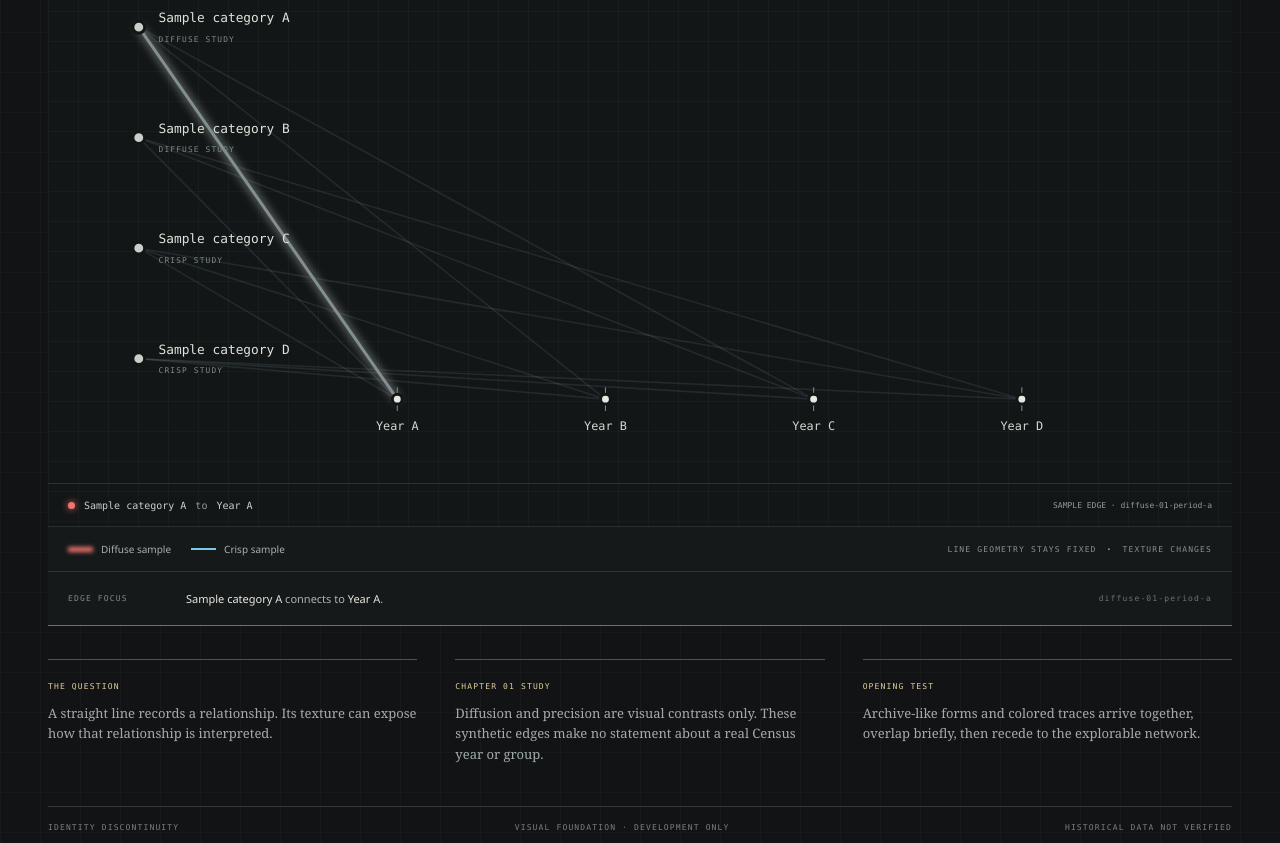
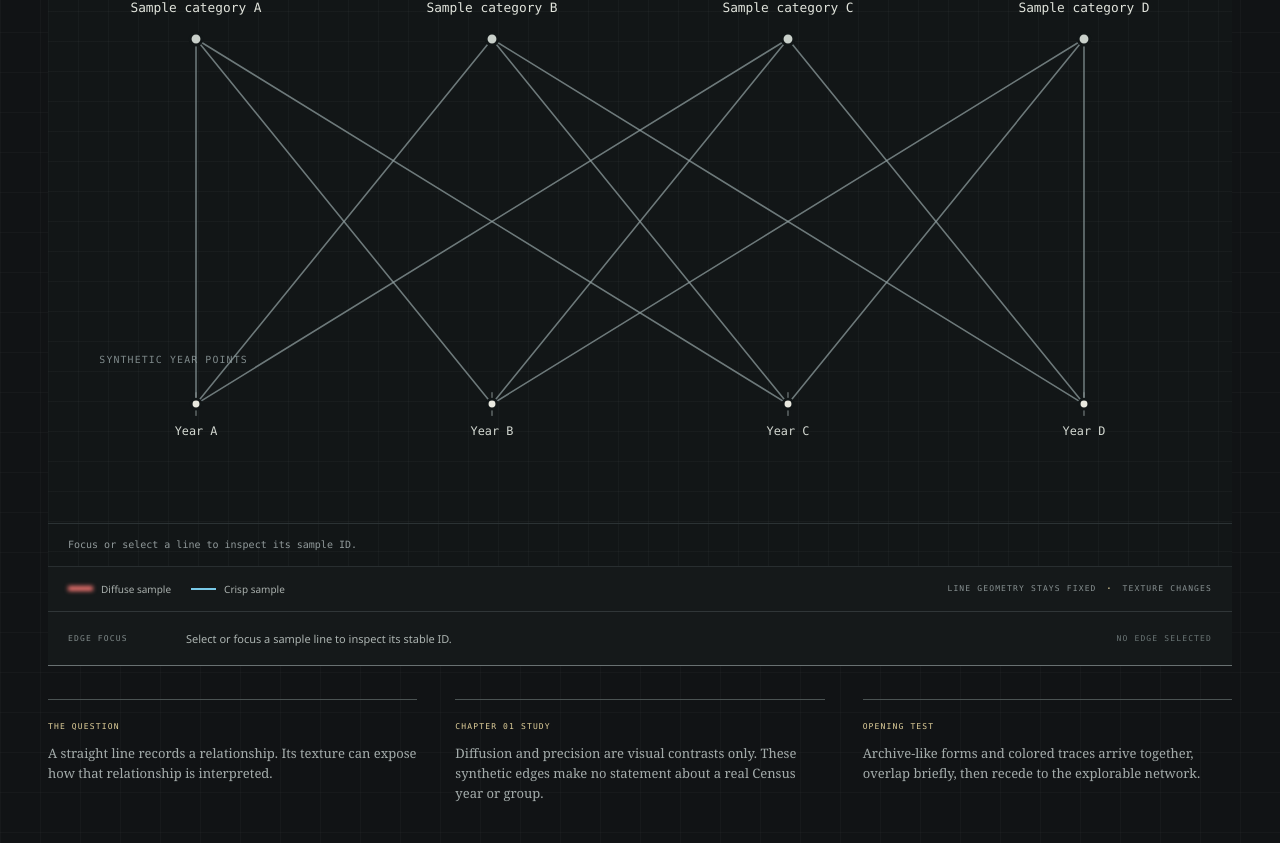
Before and after one commit to HHC9106/identity-discontinuity-web, a Svelte app: page / in a window 1280 px wide. Shown: the part 528-1371 px from the top of the page. Built offline with nearby package versions, Linux system fonts and the light colour scheme.

Commit message:
feat: align category and year rows

```diff
--- a/src/App.svelte
+++ b/src/App.svelte
@@ -7,12 +7,12 @@
 	type Scene = 'network' | 'chapter1' | 'opening';
 
 	let scene: Scene = 'network';
-	let selectedEdgeId = edges[0].id;
+	let selectedEdgeId = '';
 	let diffuseGradient = false;
 	let reducedMotion = false;
 	let sceneMessage = 'Clean Network · synthetic sample';
 
-	$: selectedEdge = edges.find((edge) => edge.id === selectedEdgeId) ?? edges[0];
+	$: selectedEdge = edges.find((edge) => edge.id === selectedEdgeId);
 
 	onMount(() => {
 		const preference = window.matchMedia('(prefers-reduced-motion: reduce)');
@@ -123,6 +123,7 @@
 				<label class="mobile-edge-picker">
 					<span>FOCUS A SAMPLE EDGE</span>
 					<select bind:value={selectedEdgeId} aria-label="Select a synthetic category-to-year edge">
+							<option value="">Choose a sample edge</option>
 						{#each edges as edge (edge.id)}
 							{@const category = categories.find((item) => item.id === edge.categoryId)}
 							{@const year = years.find((item) => item.id === edge.yearId)}
@@ -147,8 +148,13 @@
 
 			<div class="study-note" aria-live="polite">
 				<span class="study-index">EDGE FOCUS</span>
-				<p><b>{categories.find((category) => category.id === selectedEdge?.categoryId)?.label}</b> connects to <b>{years.find((year) => year.id === selectedEdge?.yearId)?.label}</b>.</p>
-				<span class="study-id">{selectedEdge?.id}</span>
+				{#if selectedEdge}
+					<p><b>{categories.find((category) => category.id === selectedEdge.categoryId)?.label}</b> connects to <b>{years.find((year) => year.id === selectedEdge.yearId)?.label}</b>.</p>
+					<span class="study-id">{selectedEdge.id}</span>
+				{:else}
+					<p class="empty-study-hint">Select or focus a sample line to inspect its stable ID.</p>
+					<span class="study-id">NO EDGE SELECTED</span>
+				{/if}
 			</div>
 		</section>
 
--- a/src/components/NetworkStage.svelte
+++ b/src/components/NetworkStage.svelte
@@ -49,7 +49,7 @@
 
   <path class="axis-rule" d="M52 72 H1148" />
   <text class="axis-caption" x="52" y="48">SYNTHETIC CATEGORY SET</text>
-  <text class="axis-caption axis-caption-right" x="1148" y="48">SYNTHETIC YEAR SET</text>
+  <text class="axis-caption" x="52" y="478">SYNTHETIC YEAR POINTS</text>
 
   <g class="edge-layer">
     {#each edges as edge (edge.id)}
@@ -60,6 +60,11 @@
       {@const end = yearPoint(yearIndex)}
       {@const useGradient = effectMode === 'chapter1' && diffuseGradient && edge.texture === 'diffuse'}
       {@const color = effectMode === 'chapter1' ? (edge.texture === 'diffuse' ? (useGradient ? `url(#diffuse-gradient-${edge.id})` : visual.diffuse) : visual.crisp) : visual.neutralLine}
+      {@const edgeOpacity = selectedEdgeId === edge.id
+        ? visual.selectedOpacity
+        : effectMode === 'chapter1'
+          ? (edge.texture === 'crisp' ? visual.crispOpacity : visual.diffuseOpacity)
+          : visual.neutralOpacity}
       {#if effectMode === 'chapter1' && edge.texture === 'diffuse'}
         <line
           class="edge-halo"
@@ -83,7 +88,7 @@
         y2={end.y}
         stroke={color}
         stroke-width={selectedEdgeId === edge.id ? visual.selectedLineWidth : visual.dataLineWidth}
-        opacity={selectedEdgeId && selectedEdgeId !== edge.id ? 0.14 : 0.88}
+        opacity={edgeOpacity}
         aria-hidden="true"
       />
       <line
@@ -115,8 +120,8 @@
         cy={point.y}
         r="6"
       />
-      <text class="category-label" x={point.x + 20} y={point.y - 5}>{category.label}</text>
-      <text class="category-kind" x={point.x + 20} y={point.y + 15}>{category.groupLabel}</text>
+      <text class="category-label" x={point.x} y={point.y - 27} text-anchor="middle">{category.label}</text>
+      <text class="category-kind" x={point.x} y={point.y - 43} text-anchor="middle">{category.groupLabel}</text>
     {/each}
   </g>
 
--- a/src/config/phase1.ts
+++ b/src/config/phase1.ts
@@ -11,6 +11,10 @@ export const visual = {
   accent: '#e0cf9a',
   dataLineWidth: 1.6,
   selectedLineWidth: 3,
+  neutralOpacity: 0.72,
+  diffuseOpacity: 0.76,
+  crispOpacity: 0.94,
+  selectedOpacity: 1,
   diffuseHaloWidth: 13,
   diffuseBlur: 7,
 };
--- a/src/layout.ts
+++ b/src/layout.ts
@@ -1,15 +1,15 @@
-export const stageSize = { width: 1200, height: 600 };
+export const stageSize = { width: 1200, height: 640 };
 
 export function categoryPoint(index: number) {
   return {
-    x: 92,
-    y: 138 + index * 112,
+    x: 150 + index * 300,
+    y: 150,
   };
 }
 
 export function yearPoint(index: number) {
   return {
-    x: 354 + index * 211,
-    y: 515,
+    x: 150 + index * 300,
+    y: 520,
   };
 }
```
